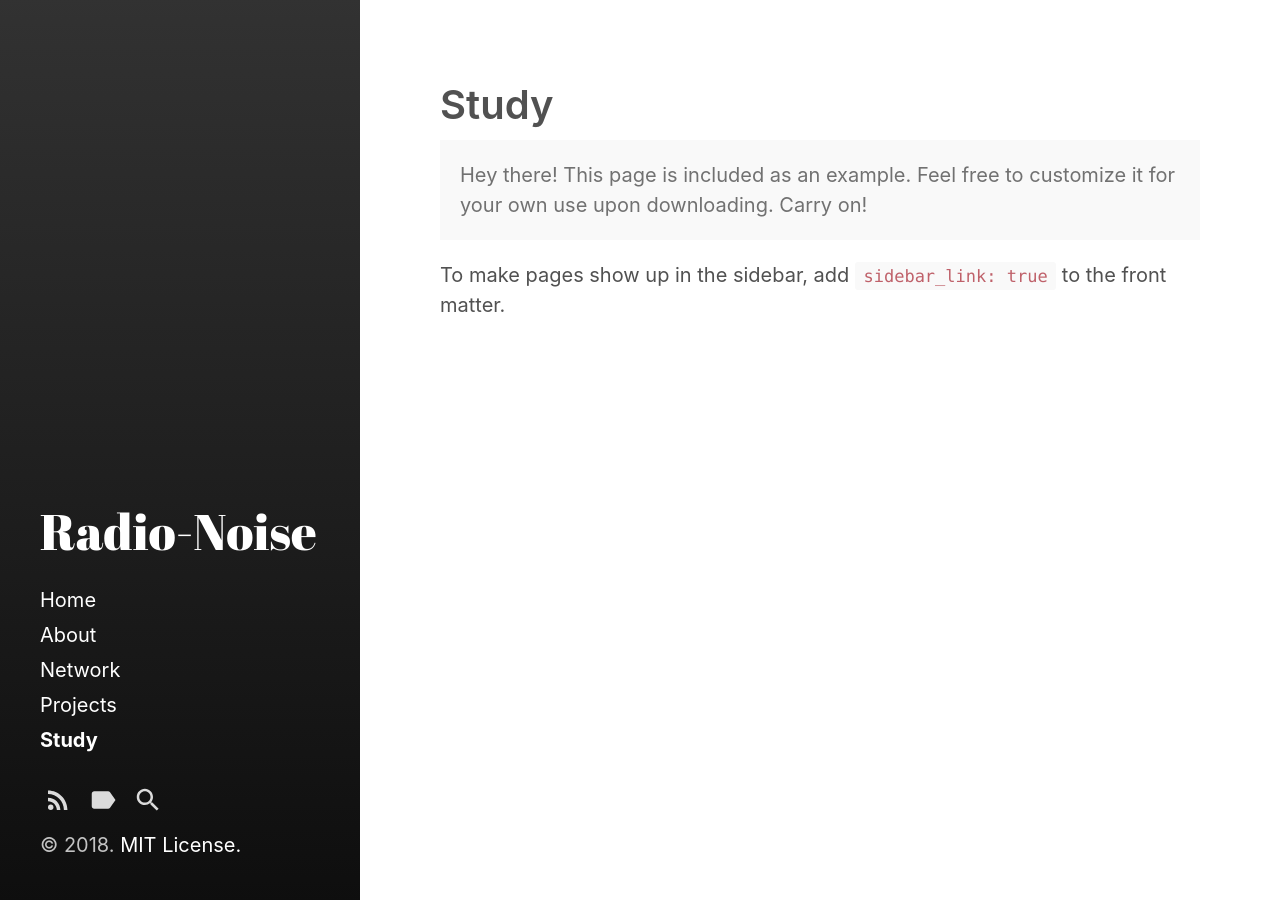
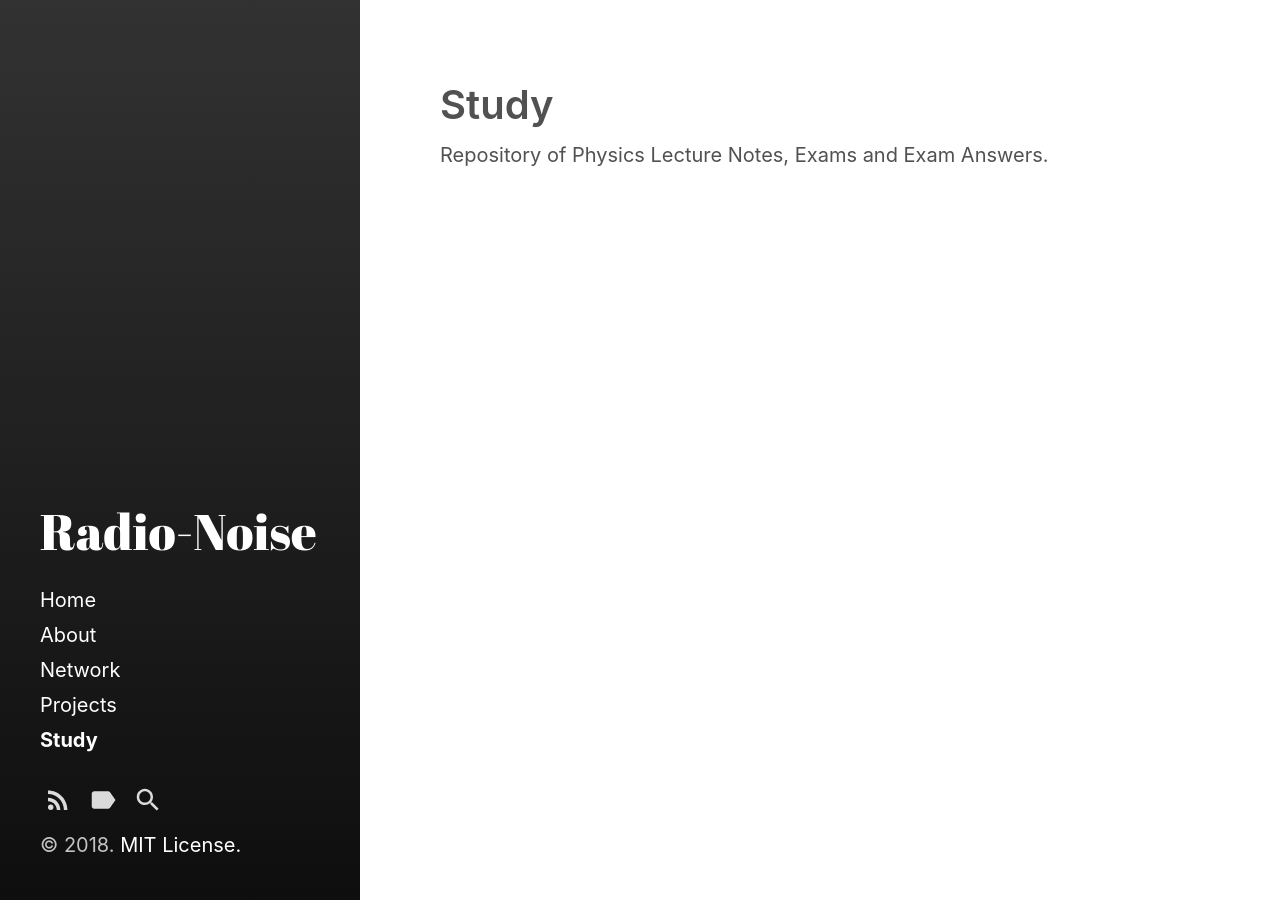
Before and after one commit to Stealthbird97/Radio-Noise-Site, a Jekyll site: the page built from study.md, in a window 1280 px wide. Built offline with Jekyll 4.4.1, drawn with Linux system fonts in a browser that asks for light colours.

Commit message:
Update Study
Remove example content

```diff
--- a/study.md
+++ b/study.md
@@ -4,10 +4,4 @@ title: Study
 sidebar_link: true
 ---
 
-<p class="message">
-  Hey there! This page is included as an example. Feel free to customize it
-  for your own use upon downloading. Carry on!
-</p>
-
-To make pages show up in the sidebar, add `sidebar_link: true` to the front
-matter.
+Repository of Physics Lecture Notes, Exams and Exam Answers.
```
Also changed, not shown: 1 other file.
